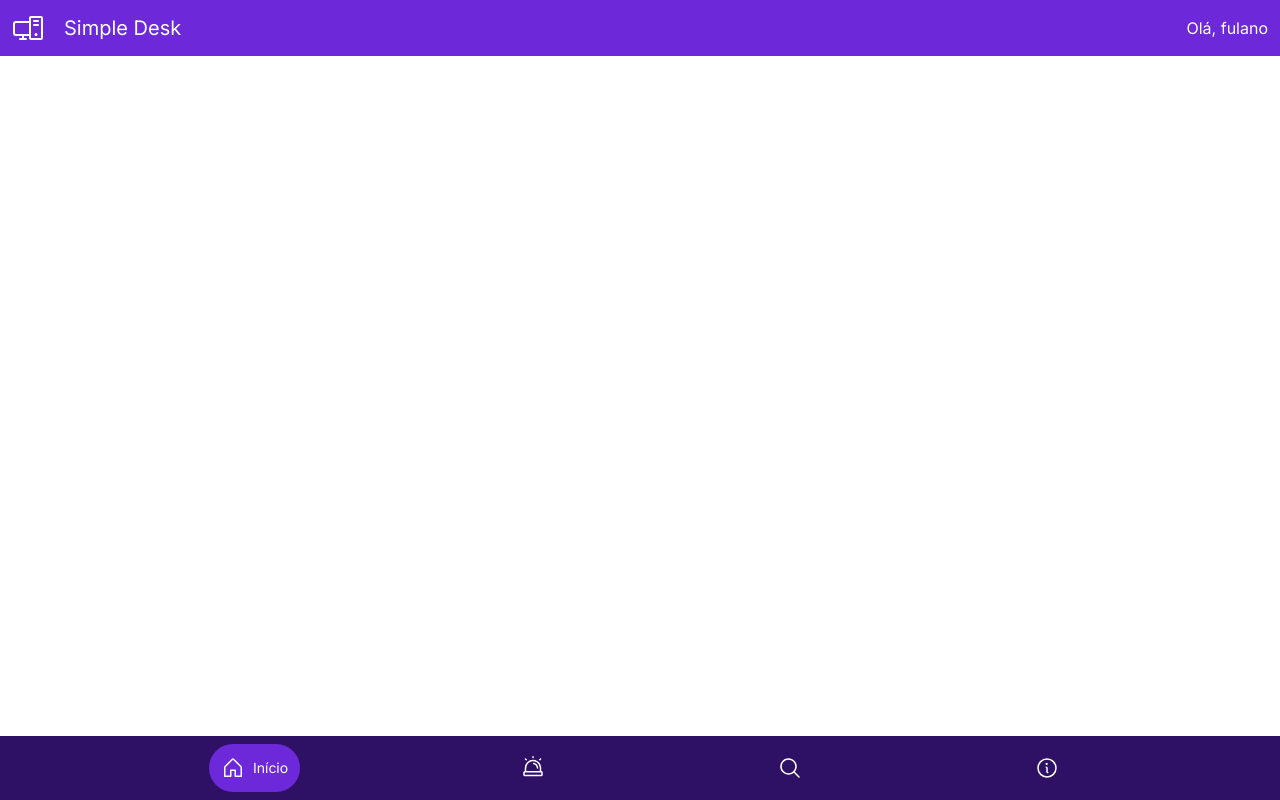
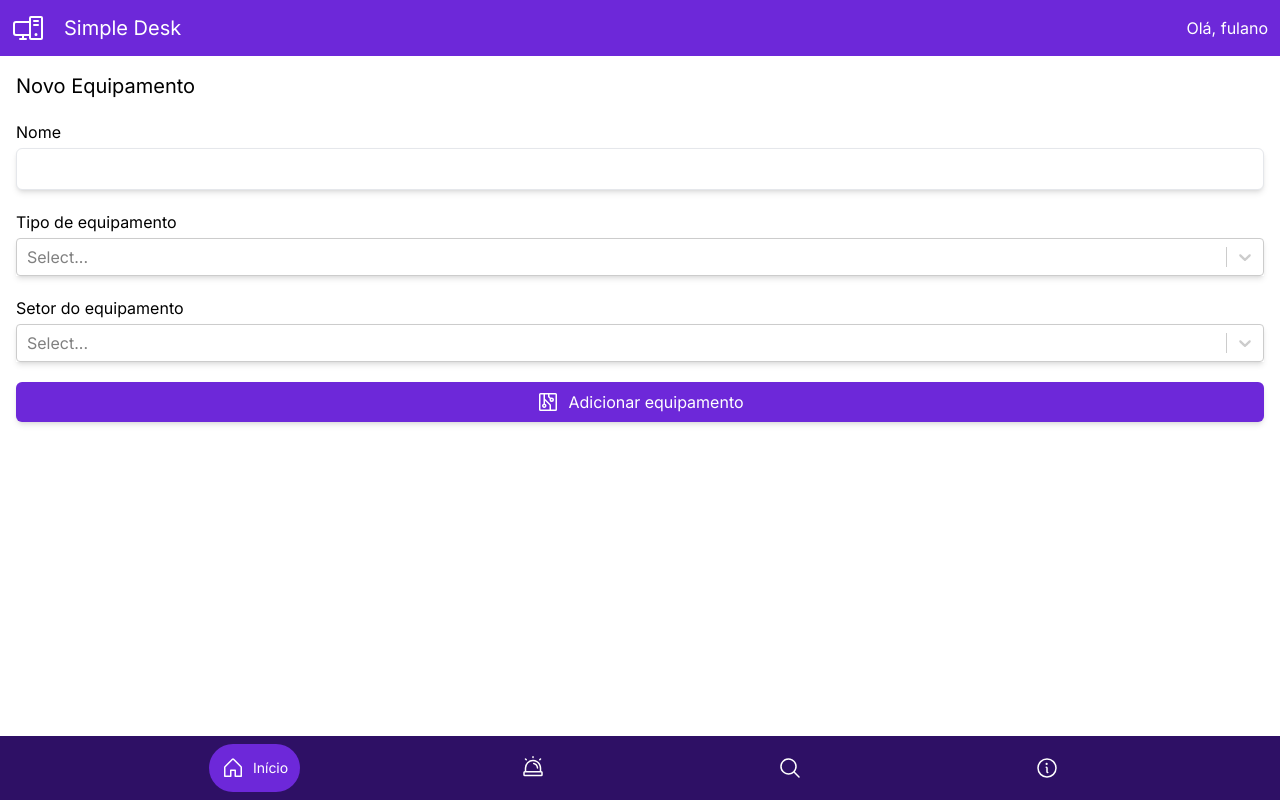
Before and after one commit to yamatopotter/SimpleDesk, a React (Vite) app in the folder frontend/: page /equipment/new in a window 1280 px wide. Built offline with nearby package versions, Linux system fonts and the light colour scheme.

Commit message:
add: tela da adição de tipo de equipamento

```diff
--- a/frontend/src/App.jsx
+++ b/frontend/src/App.jsx
@@ -8,7 +8,9 @@ import { ListSectors } from "./routes/ListSectors";
 import { CreateTicket } from "./routes/CreateTicket";
 import { CreateSector } from "./routes/CreateSector";
 import { CreateStatus } from "./routes/CreateStatus";
+import { CreateEquipment } from "./routes/CreateEquipment";
 import { TicketDetail } from "./routes/TicketDetail";
+import { CreateEquipmentType } from "./routes/CreateEquipmentType";
 
 function App() {
   return (
@@ -25,6 +27,11 @@ function App() {
             <Route path="/sector/new" element={<CreateSector />} />
             <Route path="/sector" element={<ListSectors />} />
             <Route path="/status/new" element={<CreateStatus />} />
+            <Route path="/equipment/new" element={<CreateEquipment />} />
+            <Route
+              path="/equipment_type/new"
+              element={<CreateEquipmentType />}
+            />
           </Routes>
         </BrowserRouter>
       </main>
--- a/frontend/src/pages/Create/AddEquipment.jsx
+++ b/frontend/src/pages/Create/AddEquipment.jsx
@@ -0,0 +1,67 @@
+import { Circuitry } from "@phosphor-icons/react";
+import { CommonInput } from "../../components/CommonInput/CommonInput";
+import Select from "react-select";
+import { CommonButton } from "../../components/CommonButton/CommonButton";
+
+export const AddEquipment = () => {
+  const mockData = [
+    {
+      value: "teste0",
+      label: "teste0",
+    },
+    {
+      value: "teste1",
+      label: "teste1",
+    },
+    {
+      value: "teste2",
+      label: "teste2",
+    },
+    {
+      value: "teste3",
+      label: "teste3",
+    },
+  ];
+
+  return (
+    <div class="flex flex-col gap-5 w-full">
+      <h1 className="text-xl">Novo Equipamento</h1>
+
+      <form className="flex flex-col gap-5">
+        <div className="flex flex-col gap-1">
+          <label htmlFor="nameEquipment">Nome</label>
+          <CommonInput id="nameEquipment" name="nameEquipment" />
+        </div>
+
+        <div className="flex flex-col gap-1">
+          <label htmlFor="selectEquipmentType">Tipo de equipamento</label>
+          <Select
+            className="basic-single shadow-md"
+            classNamePrefix="select"
+            isSearchable={true}
+            name="selectEquipmentType"
+            options={mockData}
+          />
+        </div>
+
+        <div className="flex flex-col gap-1">
+          <label htmlFor="selectSector">Setor do equipamento</label>
+          <Select
+            className="basic-single shadow-md"
+            classNamePrefix="select"
+            isSearchable={true}
+            name="selectSector"
+            options={mockData}
+          />
+        </div>
+
+        <CommonButton
+          id="btnSaveEquipment"
+          name="btnSaveEquipment"
+          icon={<Circuitry size={24} />}
+          content="Adicionar equipamento"
+        />
+      </form>
+    </div>
+  );
+};
--- a/frontend/src/pages/Create/AddEquipmentType.jsx
+++ b/frontend/src/pages/Create/AddEquipmentType.jsx
@@ -0,0 +1,23 @@
+import { Circuitry } from "@phosphor-icons/react";
+import { CommonButton } from "../../components/CommonButton/CommonButton";
+import { CommonInput } from "../../components/CommonInput/CommonInput";
+
+export const AddEquipmentType = () => {
+  return (
+    <div className="flex flex-col gap-5 w-full">
+      <h1 className="text-xl">Adicionar tipo de equipamento</h1>
+
+      <form className="flex flex-col gap-5">
+        <div className="flex flex-col gap-5">
+          <label htmlFor="equipmentTypeName">Nome</label>
+          <CommonInput id="equipmentTypeName" name="equipmentTypeName" />
+        </div>
+
+        <CommonButton
+          icon={<Circuitry size={24} />}
+          content="Salvar tipo de equipamento"
+        />
+      </form>
+    </div>
+  );
+};
--- a/frontend/src/pages/Create/AddSector.jsx
+++ b/frontend/src/pages/Create/AddSector.jsx
@@ -4,7 +4,7 @@ import { CommonInput } from "../../components/CommonInput/CommonInput"
 
 export const AddSector = () => {
     return (
-        <div className="flex flex-col gap-5">
+      <div className="flex flex-col gap-5 w-full">
         <h1 className="text-xl">Adicionar Setor</h1>
 
         <form className="flex flex-col gap-5">
@@ -16,5 +16,5 @@ export const AddSector = () => {
           <CommonButton icon={<UsersFour size={24} />} content="Salvar setor" />
         </form>
       </div>
-    )
+    );
 }
--- a/frontend/src/pages/Create/AddTicket.jsx
+++ b/frontend/src/pages/Create/AddTicket.jsx
@@ -37,7 +37,7 @@ export const AddTicket = () => {
   }
 
   return (
-    <div className="flex flex-col flex-1 gap-5">
+    <div className="flex flex-col flex-1 gap-5 w-full">
       <h1 className="text-xl">Abrir chamado</h1>
 
       <form className="flex flex-col gap-8">
--- /dev/null
+++ b/frontend/src/routes/CreateEquipment.jsx
@@ -0,0 +1,5 @@
+import { AddEquipment } from "../pages/Create/AddEquipment"
+
+export const CreateEquipment = () => {
+    return <AddEquipment />
+}
--- /dev/null
+++ b/frontend/src/routes/CreateEquipmentType.jsx
@@ -0,0 +1,5 @@
+import { AddEquipmentType } from "../pages/Create/AddEquipmentType"
+
+export const CreateEquipmentType = () => {
+    return <AddEquipmentType />
+}
```
Lines whose indentation alone changed are shown as unchanged.
